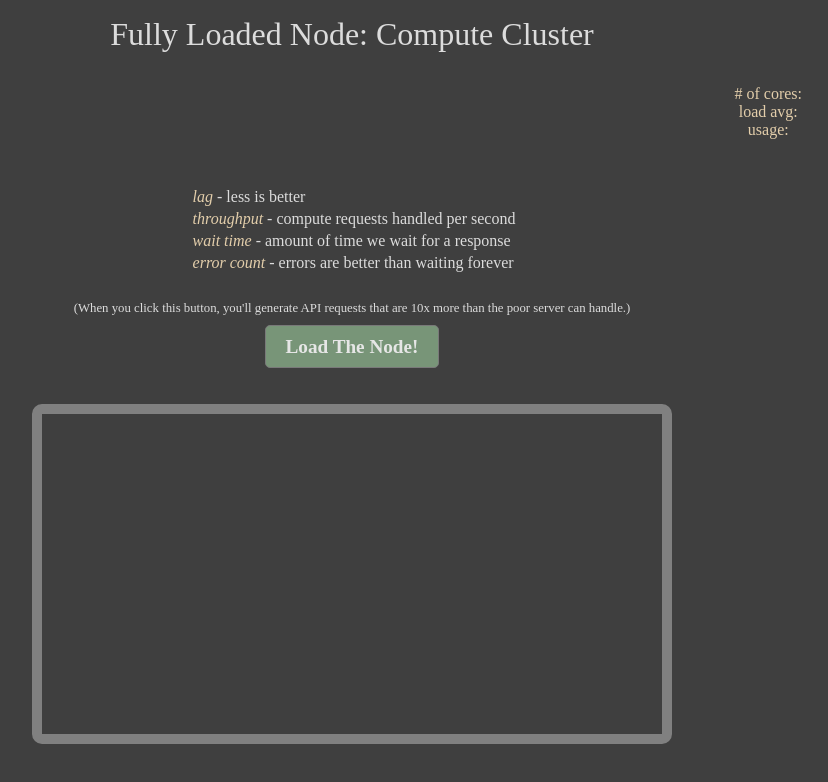
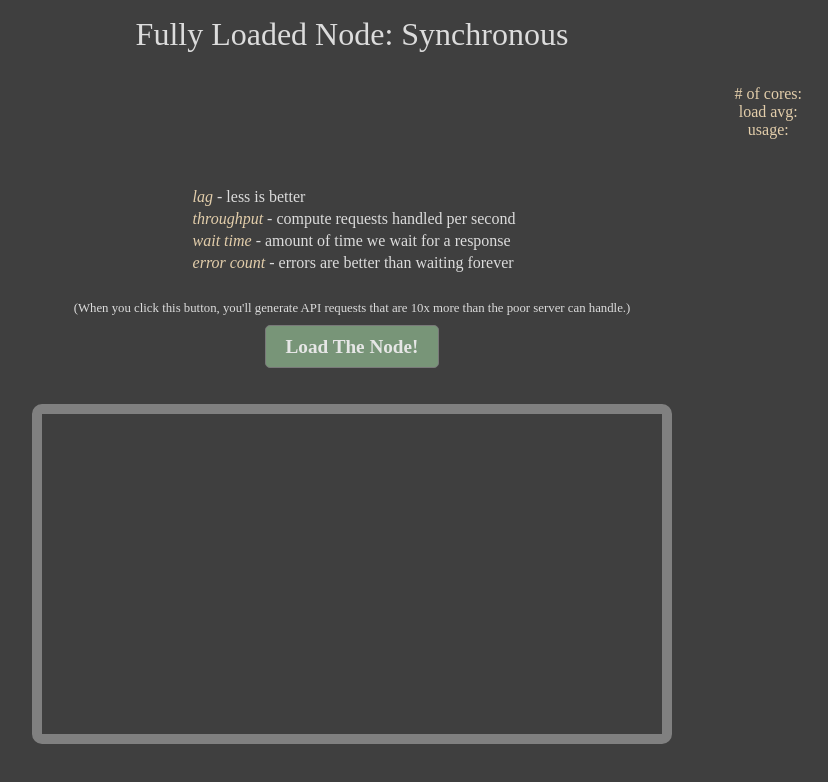
Before and after one commit to lloyd/fully_loaded_node, a website: page html/index.html in a window 1280 px wide. Shown: the whole page, without its empty margins (288-1116 px from the left). Drawn offline with nearby package versions, Linux system fonts and the light colour scheme; no server answers; a web font is replaced by a local one.

Commit message:
get the title of the page right

```diff
--- a/html/index.html
+++ b/html/index.html
@@ -7,7 +7,7 @@
   <link href='http://fonts.googleapis.com/css?family=PT+Mono' rel='stylesheet' type='text/css'>
 </head>
 <body>
-  <div class="title">Fully Loaded Node: Compute Cluster</div>
+  <div class="title">Fully Loaded Node: Synchronous</div>
   <div id="procsum">
     <span class="yellow"># of cores:</span> <span id="numcores"></span><br/>
     <span class="yellow">load avg:</span> <span id="loadavg"></span><br/>
```
